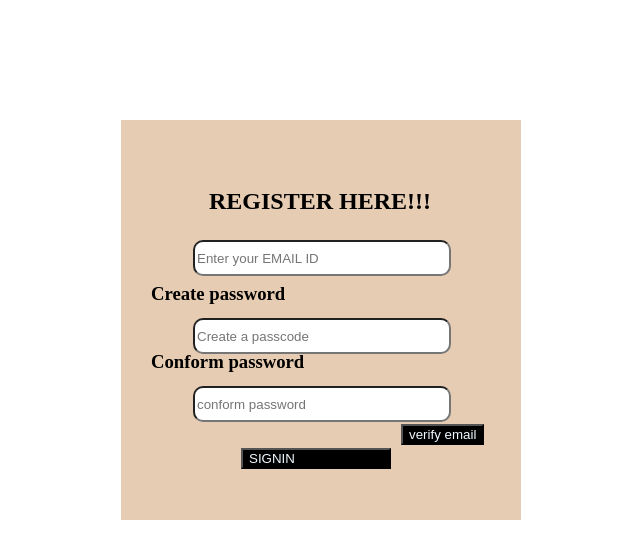
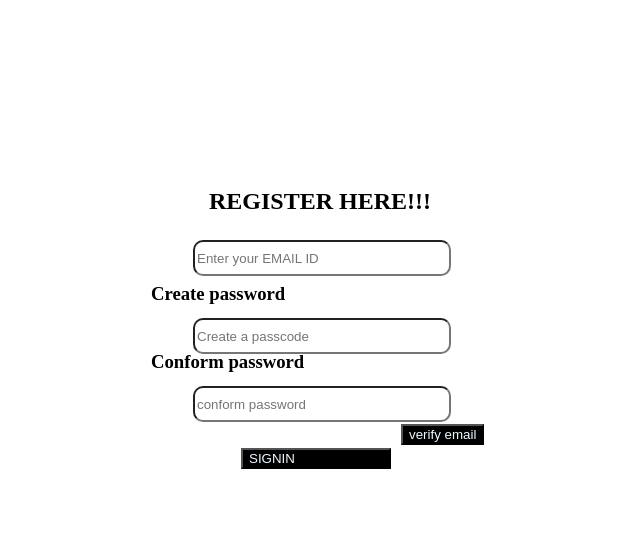
Before and after one commit to praveenlokku/bennettogram3, a plain HTML site: page register.html in a window 1280 px wide. Shown: the whole page, without its empty margins (327-967 px from the left). Drawn offline with Linux system fonts and the light colour scheme.

Commit message:
Update register.css

```diff
--- a/register.css
+++ b/register.css
@@ -7,7 +7,6 @@ body{
     left: 35%;
     width: 400px;
     height: 400px;
-    background-color: #e6ccb2;
     color: aliceblue;
     display: flex;
 
```
